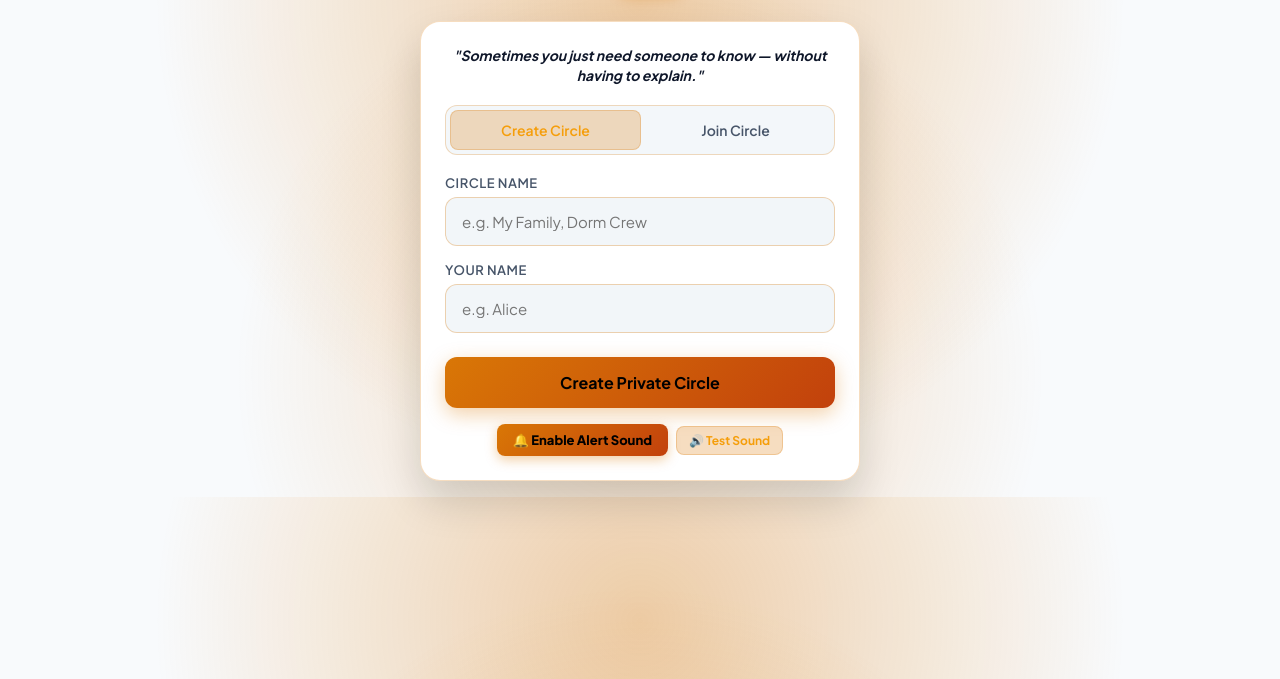
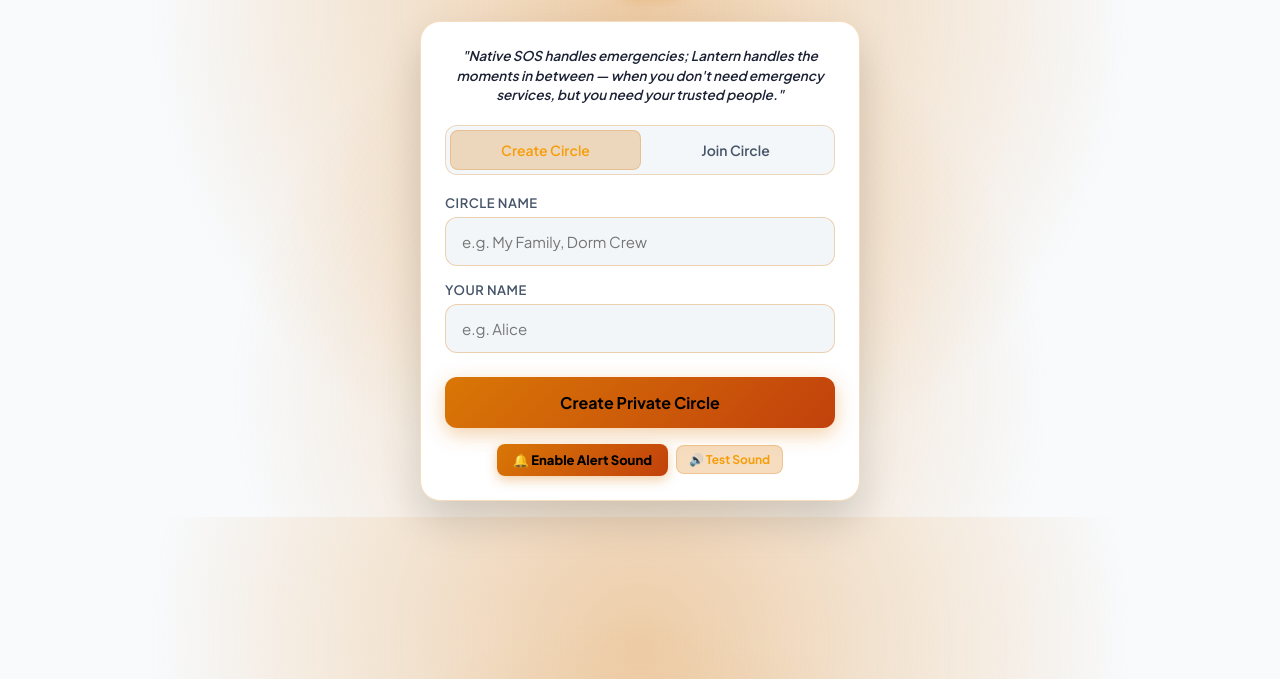
Before and after one commit to garvghildiyal-lab/lantern-app, a website: page frontend/public/index.html in a window 1280 px wide. Shown: the part 121-800 px from the top of the page. Drawn offline with nearby package versions, Linux system fonts and the light colour scheme.

Commit message:
docs: add key differentiator quote comparing Lantern to Native SOS

```diff
--- a/frontend/public/index.html
+++ b/frontend/public/index.html
@@ -45,8 +45,8 @@
 
     <!-- STATE 1: SETUP SCREEN (Create / Join Circle) -->
     <div id="setup-screen" class="setup-card">
-      <div style="font-size: 14px; color: var(--text-color); font-weight: 700; font-style: italic; text-align: center; margin-bottom: 20px; line-height: 1.4;">
-        "Sometimes you just need someone to know — without having to explain."
+      <div style="font-size: 13.5px; color: var(--text-color); font-weight: 600; font-style: italic; text-align: center; margin-bottom: 20px; line-height: 1.45; opacity: 0.95;">
+        "Native SOS handles emergencies; Lantern handles the moments in between — when you don't need emergency services, but you need your trusted people."
       </div>
 
       <div class="tab-switcher">
```
Also changed, not shown: README.md.
